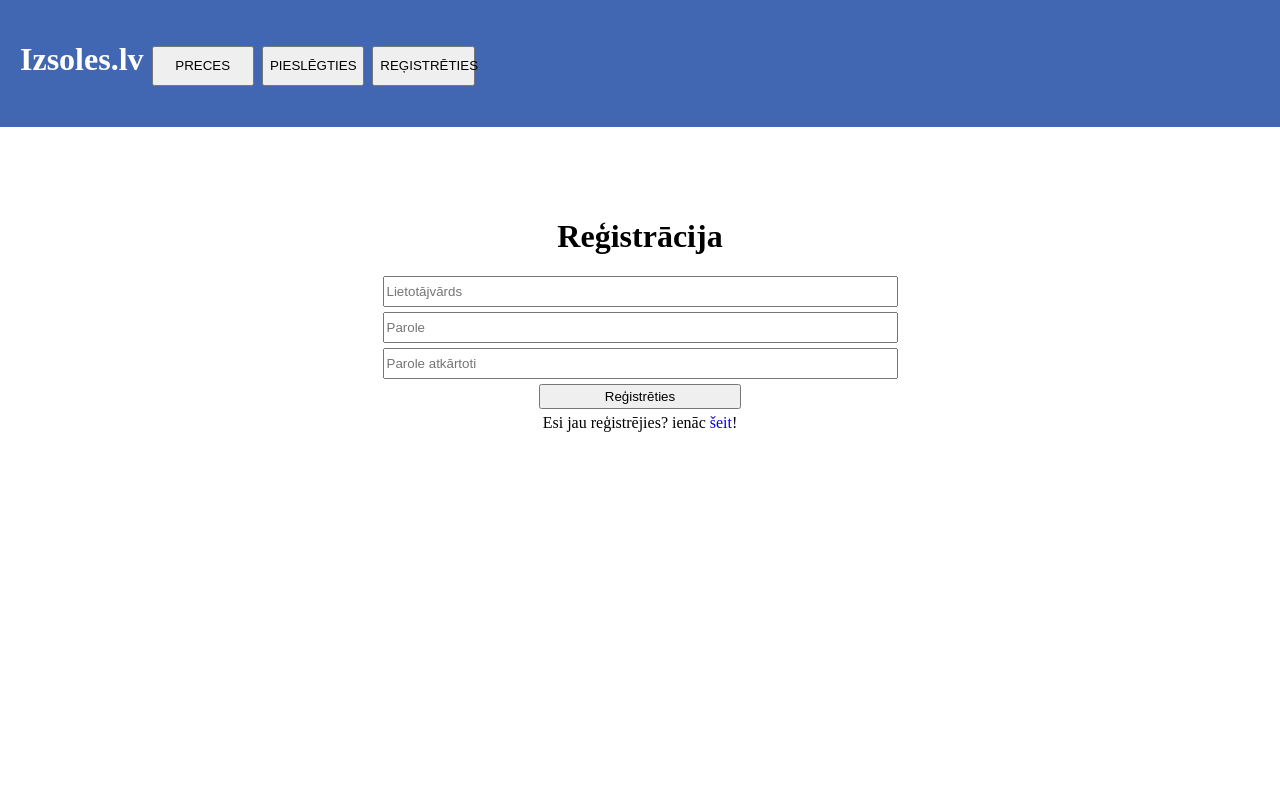
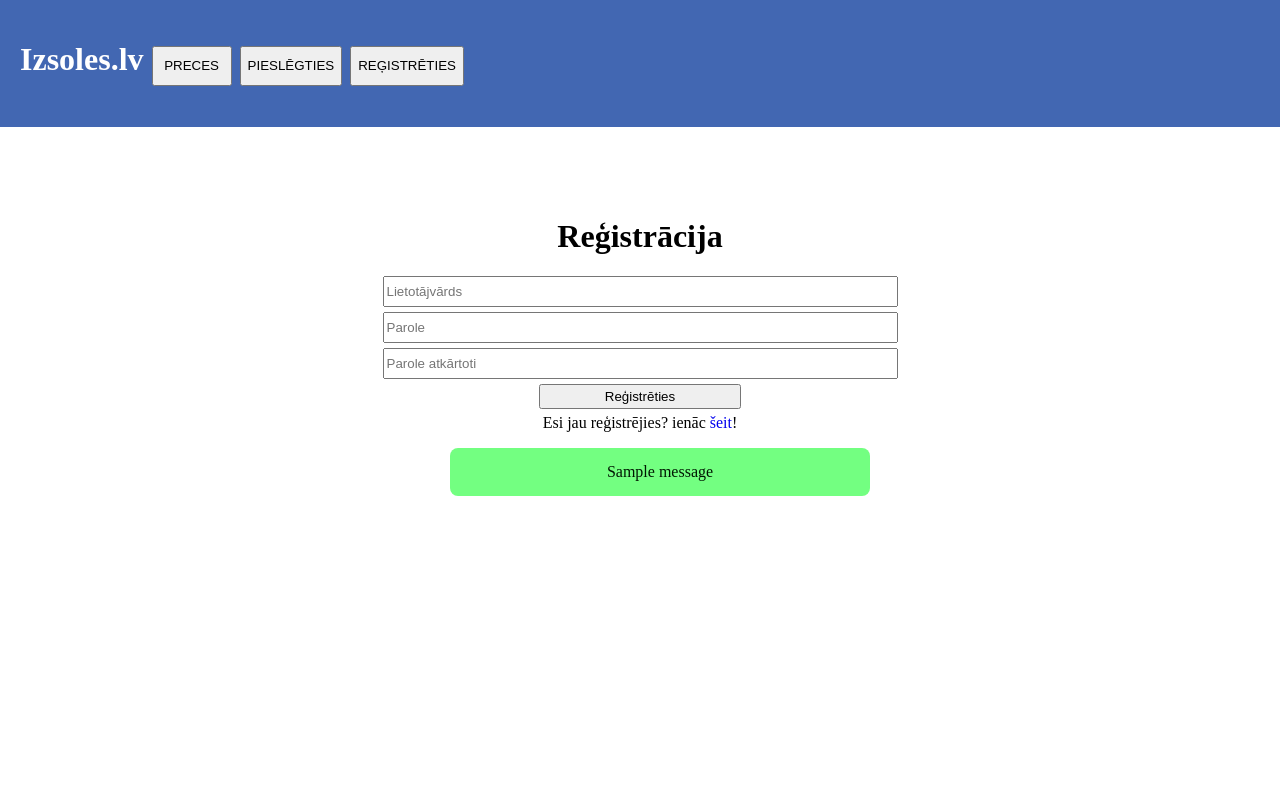
Before and after one commit to ArvisCe/IzsolesLapa, a Flask app: page /register in a window 1280 px wide. After the commit the page ends 496 px from the top, so only its background shows below. Run offline with Flask 3, Linux system fonts and the light colour scheme; tables that the repository leaves empty hold one stand-in row (values such as "Sample post"); one stand-in notice (Sample message) is shown.

Commit message:
Feat: created forms in login, register, started creating database

```diff
--- a/main.py
+++ b/main.py
@@ -1,18 +1,37 @@
-from flask import Flask, render_template
-from routes.blueprintExample import blueprintExample
+from flask import Flask
+from flask_sqlalchemy import SQLAlchemy
+from flask_login import UserMixin, login_user, LoginManager, login_required, logout_user, current_user
 from routes.authentication import auth
 from routes.home import home
 
 app = Flask(__name__)
+app.secret_key = 'DevelopmentKey123'
+app.config['SQLALCHEMY_DATABASE_URI'] = "sqlite:///IzsoleLV.db"
+
+db = SQLAlchemy()
+db.init_app(app)
+
+# create  databases
+
+class User(db.Model, UserMixin):
+  id = db.Column(db.Integer, primary_key=True)
+  username = db.Column(db.String, unique=True, nullable=False)
+  password = db.Column(db.String, unique=False, nullable=False)
+  bio = db.Column(db.String, unique=False, nullable=True)
+  gender = db.Column(db.String, unique=False, nullable=True)
+  profileImage = db.Column(db.String, unique=False, nullable=True)
+  role = db.Column(db.String, unique=False, nullable=True)
+  createdOn = db.Column(db.String, unique=False, nullable=False)
 
 
-# example blueprint
-app.register_blueprint(blueprintExample, url_prefix="/bp")
+with app.app_context():
+  db.create_all()
 
-# authentication routes >>
+
+# authentication routes
 app.register_blueprint(auth, url_prefix="")
 
-# item view and main routes >>
+# item view and main routes
 app.register_blueprint(home, url_prefix="")
 
 
--- a/routes/authentication.py
+++ b/routes/authentication.py
@@ -1,11 +1,31 @@
-from flask import Blueprint, render_template
+from flask import Blueprint, render_template, request, redirect, flash, url_for
 
 auth = Blueprint("auth", __name__, static_folder="static", template_folder="templates")
 
-@auth.route("/login")
+@auth.route("/login", methods=['GET','POST'])
 def login():
-    return render_template("authentication/login.html")
+    if request.method == "GET":
+        return render_template("authentication/login.html")
+    if request.method == "POST":
+        username = request.form['username']
+        password = request.form['password']
+        return redirect(render_template("authentication/login.html"))
 
-@auth.route("/register")
+
+@auth.route("/register", methods=['GET','POST'])
 def register():
-    return render_template("authentication/register.html")
+    if request.method == "GET":
+        return render_template("authentication/register.html")
+    if request.method == "POST":
+        username = request.form['username']
+        password = request.form['password']
+        rPassword = request.form['repeatPassword']
+        if rPassword !=  password:
+            flash('Paroles nesakrīt!', 'error')
+            return redirect(url_for("auth.register"))
+        elif len(password) < 8 or len(password) > 64:
+            flash('Parolei jābūt starp 8 un 64 simboliem garai', 'error')
+            return redirect(url_for("auth.register"))
+        else:
+            flash('Veiksmīga reģistrācija!', 'success')
+            return redirect(url_for("home.index"))
--- a/templates/authentication/register.html
+++ b/templates/authentication/register.html
@@ -1,14 +1,14 @@
 {% extends 'template.html' %}
 
 {% block content %}
-<div style="height: 100%; width:100%;">
+<div style="width:100%;">
     <center>
         <h1>Reģistrācija</h1>
-        <form>
-            <input class="formInput" type="text" placeholder="Lietotājvārds"> <br>
-            <input class="formInput" type="password" placeholder="Parole"> <br>
-            <input class="formInput" type="password" placeholder="Parole atkārtoti"> <br>
-            <input class="formButton" type="button" value="Reģistrēties">
+        <form method="post">
+            <input class="formInput" type="text" placeholder="Lietotājvārds" name="username" value="{{ request.form['username'] }}"> <br>
+            <input class="formInput" type="password" placeholder="Parole" name="password" value="{{ request.form['password'] }}"> <br>
+            <input class="formInput" type="password" placeholder="Parole atkārtoti" name="repeatPassword" value="{{ request.form['repeatPassword'] }}"> <br>
+            <input class="formButton" type="submit" value="Reģistrēties">
         </form>
         Esi jau reģistrējies?
         ienāc <a href="{{url_for('auth.login')}}">šeit</a>!
--- a/templates/template.html
+++ b/templates/template.html
@@ -23,6 +23,17 @@
     </div>
     <div class="content">
         {% block content %} {% endblock %}
+        {% with messages = get_flashed_messages(with_categories=true) %}
+            {% if messages %}
+                <ul class=messages>
+                    {% for category, message in messages %}
+                        <center>
+                            <li class="message {{ category }}">{{ message }}</li>
+                        </center>
+                    {% endfor %}
+                </ul>
+            {% endif %}
+        {% endwith %}
     </div>
 </body>
 </html>
@@ -52,7 +63,7 @@
     .navbutton
     {
         height: 5vh;
-        width: 8vw;
+        min-width: 80px;
     }
 
     .content
@@ -63,4 +74,27 @@
         margin-top: 5%;
         height: calc(100vh - 25vh - 10px);
     }
+
+    .message {
+        left: 50%;
+        background-color: gray;
+        text-decoration: none;
+        list-style: none;
+        width: 40%;
+        padding: 15px;
+        border-radius: 8px;
+        margin-bottom: 1%;
+    }
+
+    .error
+    {
+        background-color: #ff8c8c;
+        color: #210000;
+    }
+
+    .success
+    {
+        background-color: #73ff81;
+        color: #001702;
+    }
 </style>
```
Also changed, not shown: routes/blueprintExample.py (deleted, +0 -11 lines), templates/authentication/login.html (+4 -4 lines).
